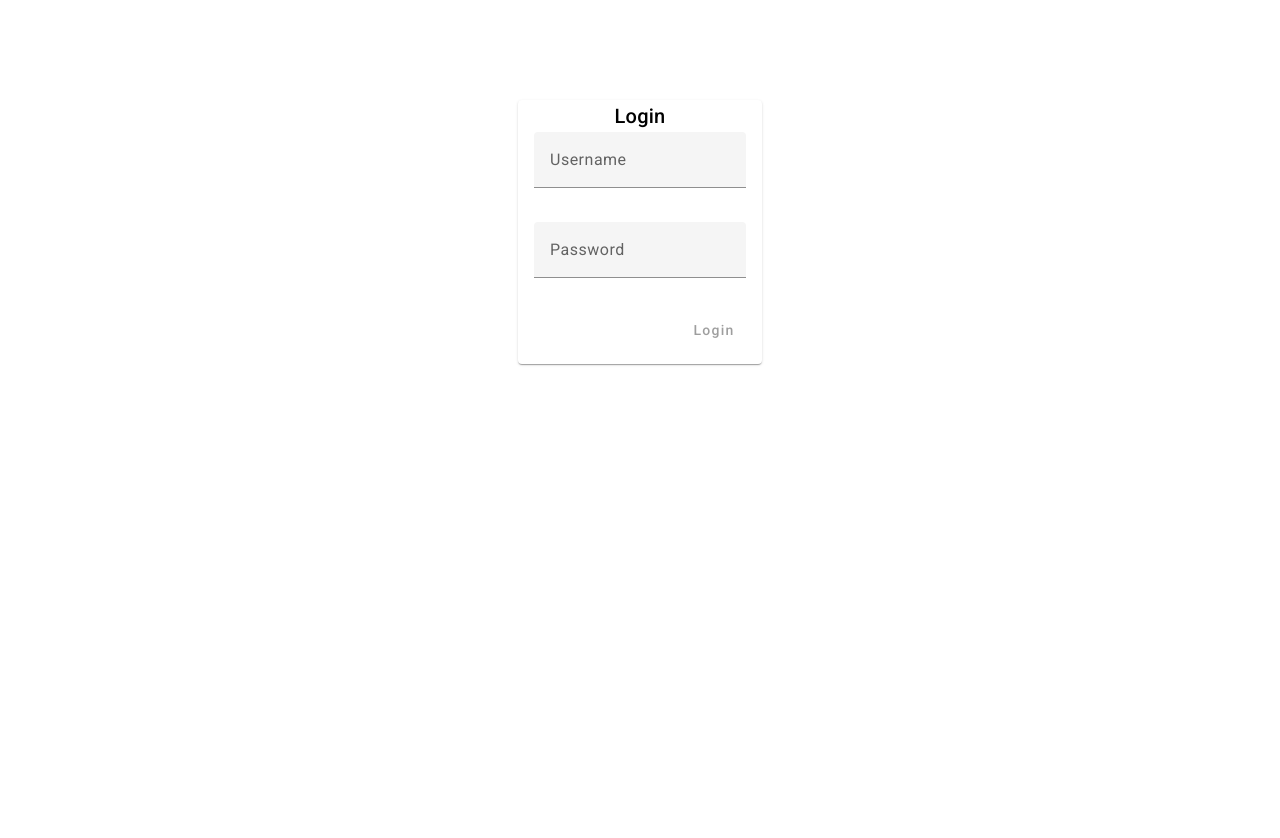
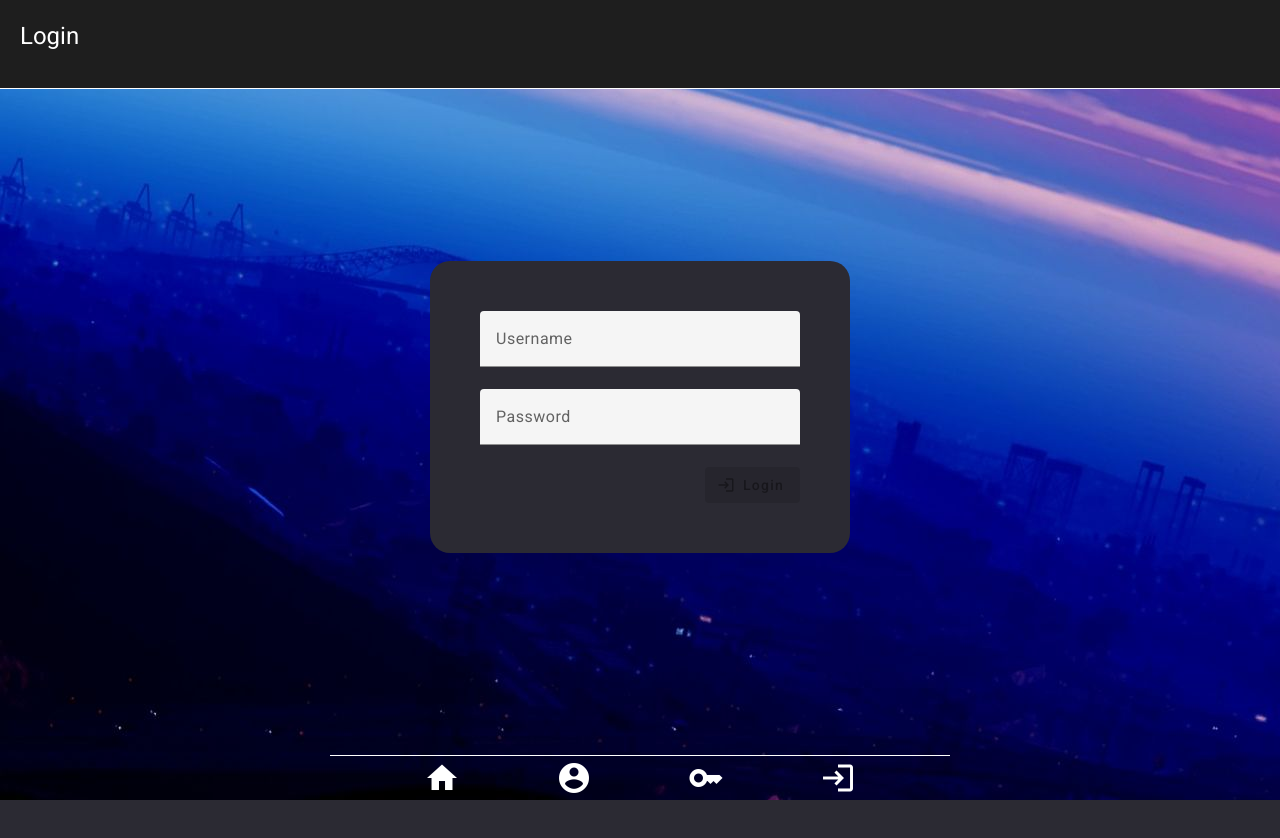
Before and after one commit to d0dev/d0_dashboard, an Angular app in the folder frontend/: page /data-display in a window 1280 px wide. Shown: the top 838 px of the page. After the commit the page ends 800 px from the top, so only its background shows below. Built offline with nearby package versions, Linux system fonts and the light colour scheme.

Commit message:
Initial theming

```diff
--- a/frontend/angular.json
+++ b/frontend/angular.json
@@ -93,5 +93,8 @@
         }
       }
     }
+  },
+  "cli": {
+    "analytics": false
   }
 }
--- a/frontend/src/app/app.component.css
+++ b/frontend/src/app/app.component.css
@@ -0,0 +1,12 @@
+:host{
+    display: flex;
+    height: 100%;
+    width: 100%;
+    background-image: url("../assets/bg.jpg");
+}
+
+.app-comp-container{
+    width: 100%;
+    display: flex;
+    justify-content: center;
+}
--- a/frontend/src/app/app.component.html
+++ b/frontend/src/app/app.component.html
@@ -1,10 +1,12 @@
 
-<!-- <app-data-display/>
+<!-- <app-data-display/> -->
 
-<router-outlet /> -->
+
 @if (isLoggedIn) {
     <app-side-menu />
-
+    <div class="app-comp-container">
+        <router-outlet />
+    </div>
 } @else {
     <app-login />
 }
--- a/frontend/src/app/app.routes.ts
+++ b/frontend/src/app/app.routes.ts
@@ -4,7 +4,7 @@ import { TestComponent } from './components/test/test.component';
 
 export const routes: Routes = [
     // { path: 'home', component: HomeComponent },
-     { path: 'test', component: TestComponent },
+    { path: 'test', component: TestComponent },
     { path: 'data-display', component: DataDisplayComponent },
     { path: '', redirectTo: '/', pathMatch: 'full' }
 ];
--- a/frontend/src/app/components/data-display/data-display.component.css
+++ b/frontend/src/app/components/data-display/data-display.component.css
@@ -0,0 +1,13 @@
+:host{
+    background-color: rgba(128, 128, 128, 0.313);
+    border-radius: 10px;
+    align-self: center;
+    width: 75%;
+    height: max-content;
+    padding: 2%;
+
+    display: flex;
+    flex-flow: column;
+    justify-content: center;
+    align-items: center;
+}
--- a/frontend/src/app/components/data-display/data-display.component.html
+++ b/frontend/src/app/components/data-display/data-display.component.html
@@ -1,4 +1,2 @@
-<div style="height: 40%; width: 40%;">
-    <h1>Chart.js in Angular</h1>
-    <canvas #chartCanvas></canvas>
-  </div>
+<h1>Chart.js in Angular</h1>
+<canvas #chartCanvas></canvas>
--- a/frontend/src/app/components/login/login.component.css
+++ b/frontend/src/app/components/login/login.component.css
@@ -1,28 +1,56 @@
-:host {
+:host{
+  width: 100%;
+  display: flex;
+  flex-flow: column;
+  justify-content: space-between;
+}
+
+.header{
+  display: flex;
+
+  border-bottom: 1px solid white;
+  padding: 20px;
+
+  color: white;
+  background-color: #1e1e1e;
+}
+
+.main{
   display: flex;
   justify-content: center;
-    margin: 100px 0px;
+  border-radius: 15px;
 }
 
-  .mat-form-field {
-    width: 100%;
-    min-width: 300px;
+.main-header{
+  color: white;
+
+  margin-bottom: -265px;
 }
 
-  mat-card-title,
-  mat-card-content {
+.main-form{
+  display: flex;
+  flex-flow: column;
+  background-color: #2b2a33;
+  width: 25%;
+  padding: 50px;
+  border-radius: 20px;
+}
+
+.button{
+  display: flex;
+  justify-content: right;
+  color: white;
+}
+
+.footer{
   display: flex;
   justify-content: center;
+  margin: 0 auto;
+  color: white;
+  border-top: 1px solid white;
+  gap: 108px;
+  padding: 10px 100px;
+  mat-icon{
+    transform: scale(1.5);
   }
-
-  .error {
-    padding: 16px;
-    width: 300px;
-    color: white;
-    background-color: red;
 }
-
-  .button {
-    display: flex;
-    justify-content: flex-end;
-  }
--- a/frontend/src/app/components/login/login.component.html
+++ b/frontend/src/app/components/login/login.component.html
@@ -1,28 +1,43 @@
-<mat-card>
-    <mat-card-title>Login</mat-card-title>
-<mat-card-content>
-<form [formGroup]="profileForm" (ngSubmit)="onSubmit()">
+<div class="header">
+  <h1>Login</h1>
+</div>
 
-  <p>
+<h1 class="main main-header">Welcome to Los Santos</h1>
+
+<div class="main"
+  [formGroup]="profileForm"
+>
+  <form class="main-form"
+
+    (ngSubmit)="onSubmit()"
+  >
     <mat-form-field>
       <input type="text" matInput placeholder="Username" formControlName="name">
     </mat-form-field>
-  </p>
 
-  <p>
     <mat-form-field>
       <input type="password" matInput placeholder="Password" formControlName="password">
     </mat-form-field>
-  </p>
 
-  <!-- <p *ngIf="error" class="error">
-    {{ error }}
-  </p> -->
 
-  <div class="button">
-    <button type="submit" mat-button [disabled]="!profileForm.valid">Login</button>
-  </div>
+    <p *ngIf="errorTrigger" class="error">
+      There is an error on your login data. {{error}}
+    </p>
 
-</form>
-</mat-card-content>
-</mat-card>
+    <div class="button">
+      <button mat-flat-button
+        type="submit"
+        [disabled]="!profileForm.valid"
+      >
+        Login <mat-icon aria-hidden="false" aria-label="Login" fontIcon="login"></mat-icon>
+      </button>
+    </div>
+  </form>
+</div>
+
+<div class="footer">
+  <mat-icon aria-hidden="false" aria-label="Register" fontIcon="home"></mat-icon>
+  <mat-icon aria-hidden="false" aria-label="Recover password" fontIcon="account_circle"></mat-icon>
+  <mat-icon aria-hidden="false" aria-label="Fav" fontIcon="key"></mat-icon>
+  <mat-icon aria-hidden="false" aria-label="Email" fontIcon="login"></mat-icon>
+</div>
--- a/frontend/src/app/components/login/login.component.ts
+++ b/frontend/src/app/components/login/login.component.ts
@@ -1,17 +1,29 @@
 import { Component } from '@angular/core';
+import { NgIf } from '@angular/common';
+import { MatIcon } from '@angular/material/icon';
 import { MatCardModule} from '@angular/material/card'; // Add missing import
 import { MatInputModule } from '@angular/material/input'; // Add missing import
 import { MatButtonModule } from '@angular/material/button'; // Add missing import
 import { FormControl, FormGroup, ReactiveFormsModule, Validators } from '@angular/forms';
 
+
 @Component({
   selector: 'app-login',
   standalone: true,
-  imports: [MatCardModule, MatInputModule, MatButtonModule, ReactiveFormsModule ], // Remove FormGroup and FormControl imports
+  imports: [
+    NgIf,
+    MatCardModule,
+    MatInputModule,
+    MatButtonModule,
+    MatIcon,
+    ReactiveFormsModule ],
   templateUrl: './login.component.html',
   styleUrl: './login.component.css'
 })
 export class LoginComponent {
+
+  error = "";
+  errorTrigger = false;
 
   profileForm = new FormGroup({
     name: new FormControl('', Validators.required),
--- a/frontend/src/app/components/side-menu/side-menu.component.html
+++ b/frontend/src/app/components/side-menu/side-menu.component.html
@@ -15,9 +15,9 @@
             </div>
         </mat-sidenav>
 
-        <mat-sidenav-content class="padded">
+        <!-- <mat-sidenav-content class="padded">
             <router-outlet></router-outlet>
-        </mat-sidenav-content>
+        </mat-sidenav-content> -->
 
     </mat-sidenav-container>
 </div>
--- a/frontend/src/styles.css
+++ b/frontend/src/styles.css
@@ -1,4 +1,4 @@
 /* You can add global styles to this file, and also import other style files */
 
 html, body { height: 100%; }
-body { margin: 0; font-family: Roboto, "Helvetica Neue", sans-serif; }
+body { background-color: #2b2a33; margin: 0; font-family: Roboto, "Helvetica Neue", sans-serif; }
```
Also changed, not shown: frontend/src/assets/bg.jpg (added). Lines whose indentation alone changed are shown as unchanged.
